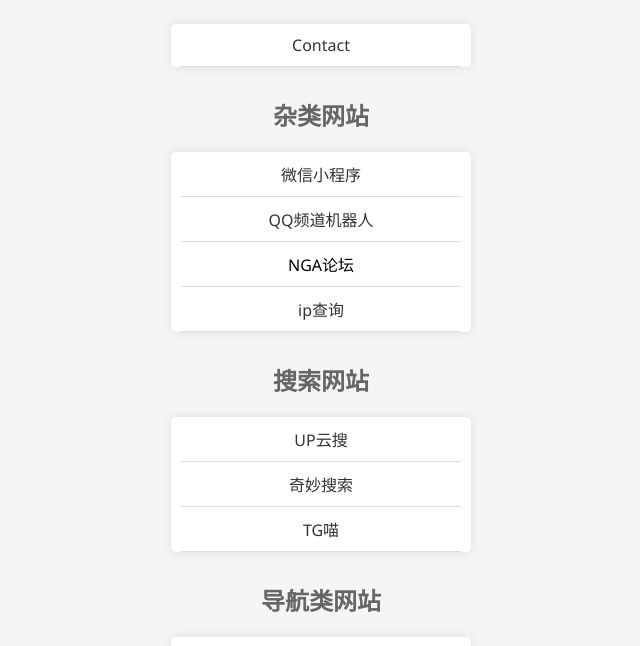
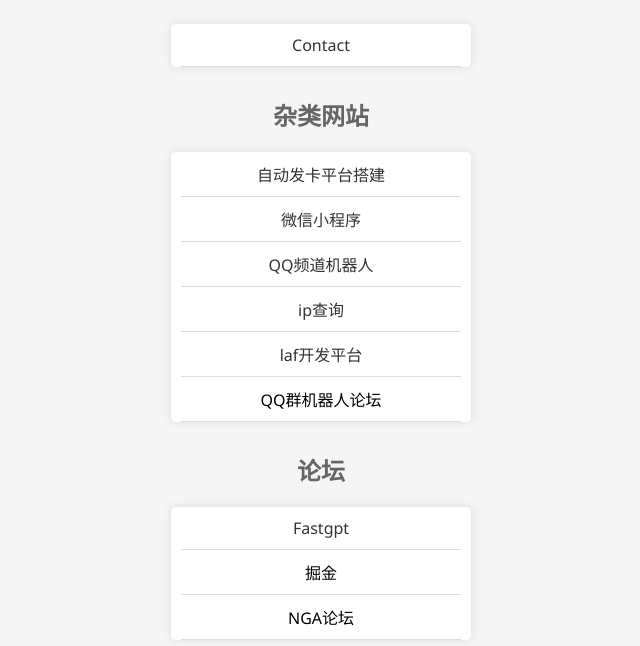
Before and after one commit to helloworl9527/helloworl9527.github.io, a plain HTML site: page index.html in a window 1280 px wide. Shown: the part 111-757 px from the top of the page, without its empty margins (319-959 px from the left). Drawn offline with Linux system fonts and the light colour scheme; a script that the page names is missing.

Commit message:
Update index.html

```diff
--- a/index.html
+++ b/index.html
@@ -94,11 +94,22 @@
     </header>
     <h2>杂类网站</h2>
     <ul>
+        <li><a href="https://github.com/assimon/dujiaoka">自动发卡平台搭建</a></li>
         <li><a href="https://cloud.weixin.qq.com/cloudbase">微信小程序</a></li>
         <li><a href="https://github.com/Soulter/QQChatGPTLauncher/releases">QQ频道机器人</a></li>
+        <li><a href="http://ip111.cn">ip查询</a></li>
+        <li><a href="https://laf.run/">laf开发平台</a></li>
+        <li>
+            <a href="https://juejin.cn/s/qq%E7%BE%A4%E6%9C%BA%E5%99%A8%E4%BA%BAgithub"></a>QQ群机器人论坛</li>
+    </ul>
+    <h2>论坛</h2>
+    <ul>
+        <li><a href="https://fastgpt.run/">Fastgpt</a></li>
+        <li>
+            <a href="https://juejin.cn/"></a>掘金</li>
         <li>
             <a href="https://nga.178.com/"></a>NGA论坛</li>
-        <li><a href="http://ip111.cn">ip查询</a></li>
+
     </ul>
     <h2>搜索网站</h2>
     <ul>
@@ -111,6 +122,7 @@
         <li><a href="https://imyshare.com/">神秘热心网友</a></li>
         <li><a href="https://www.wanrenmi8.com/cn/index.html">公益船仓</a></li>
         <li><a href="https://limbopro.com/daohang/">毒奶导航</a></li>
+        <li><a href="http://hbwtool.fun">AI工具</a></li>
     </ul>
     <h2>博客类网站</h2>
     <ul>
```
